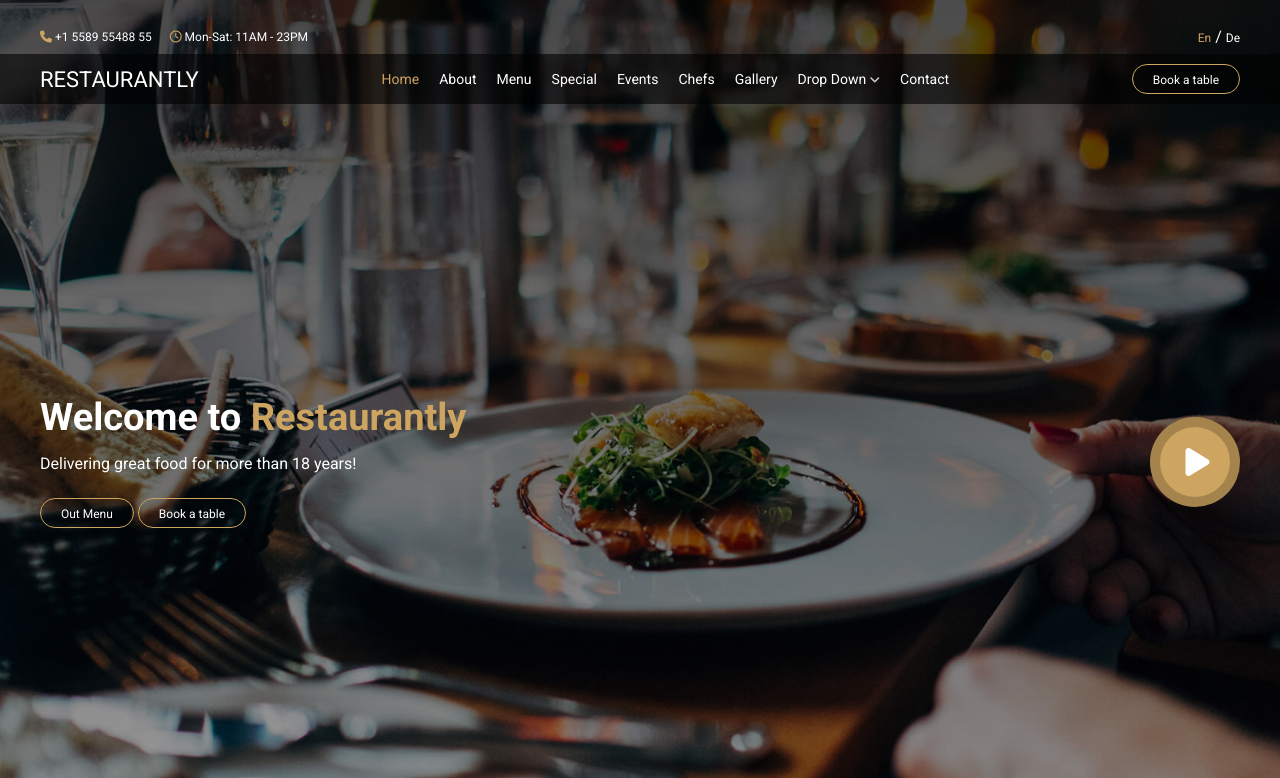
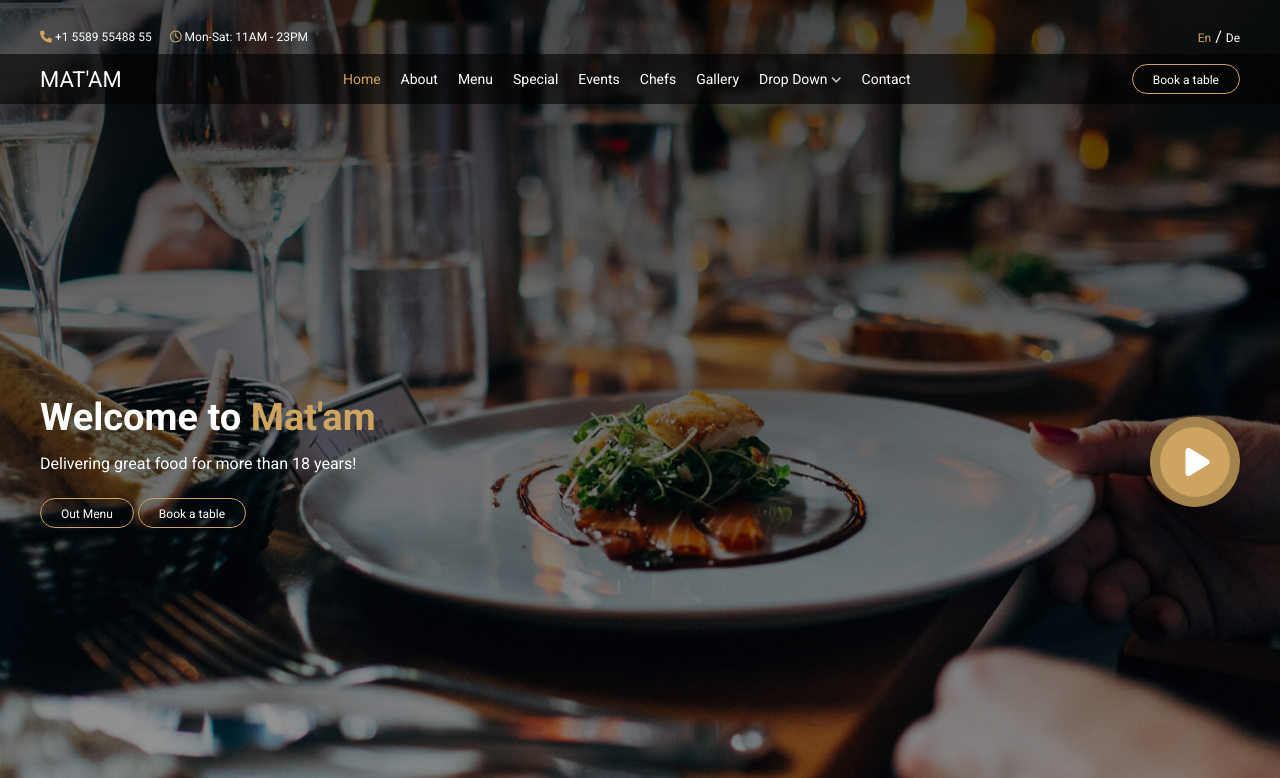
Before and after one commit to AltinaKasabaqi/mat-am, a website: page assets/views/index.html in a window 1280 px wide. Shown: the top 778 px of the page. Drawn offline with Linux system fonts and the light colour scheme; files whose address does not match are found by name.

Commit message:
front changes

```diff
--- a/assets/views/index.html
+++ b/assets/views/index.html
@@ -4,7 +4,7 @@
     <meta charset="UTF-8">
     <meta http-equiv="X-UA-Compatible" content="IE=edge">
     <meta name="viewport" content="width=device-width, initial-scale=1.0">
-    <title>Restaurantly</title>
+    <title>Mat'am</title>
     <link rel="stylesheet" href="../css/style.css" />
     <link rel="stylesheet" href="https://cdnjs.cloudflare.com/ajax/libs/font-awesome/6.2.0/css/all.min.css" integrity="sha512-xh6O/CkQoPOWDdYTDqeRdPCVd1SpvCA9XXcUnZS2FmJNp1coAFzvtCN9BmamE+4aHK8yyUHUSCcJHgXloTyT2A==" crossorigin="anonymous" referrerpolicy="no-referrer" />
 </head>
@@ -31,7 +31,7 @@
         <div class="wrapper">
             <div class="container header">
                 <div class="logo">
-                    <a href="index.html">Restaurantly</a>
+                    <a href="index.html">Mat'am</a>
                 </div>
                 <nav>
                     <ul>
@@ -69,7 +69,7 @@
     <main>
         <div class="container">
             <div class="content">
-                <h1>Welcome to <span>Restaurantly</span></h1>
+                <h1>Welcome to <span>Mat'am</span></h1>
                 <p>Delivering great food for more than 18 years!</p>
                 <a href="#" class="btn">Out Menu</a>
                 <a href="#" class="btn">Book a table</a>
```
